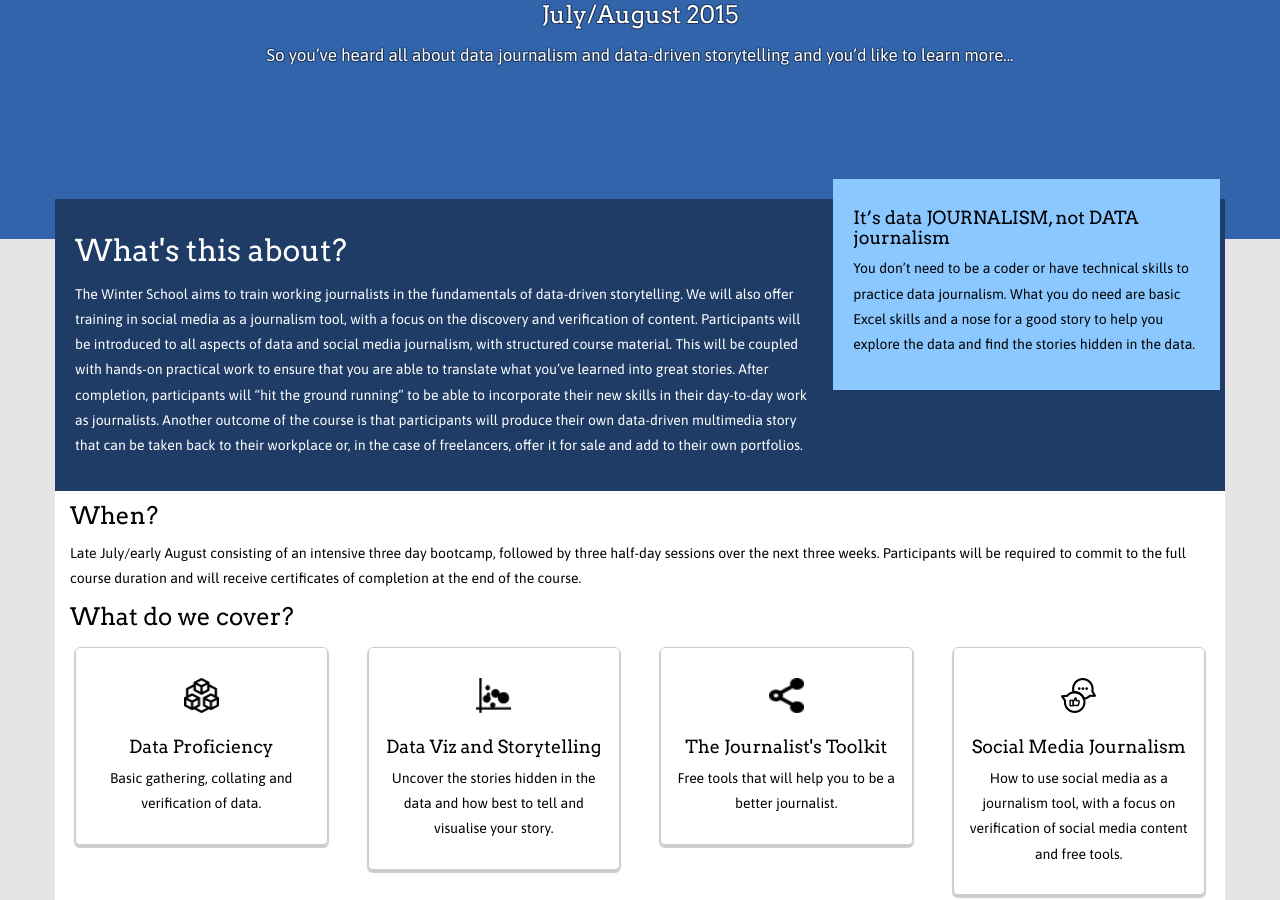
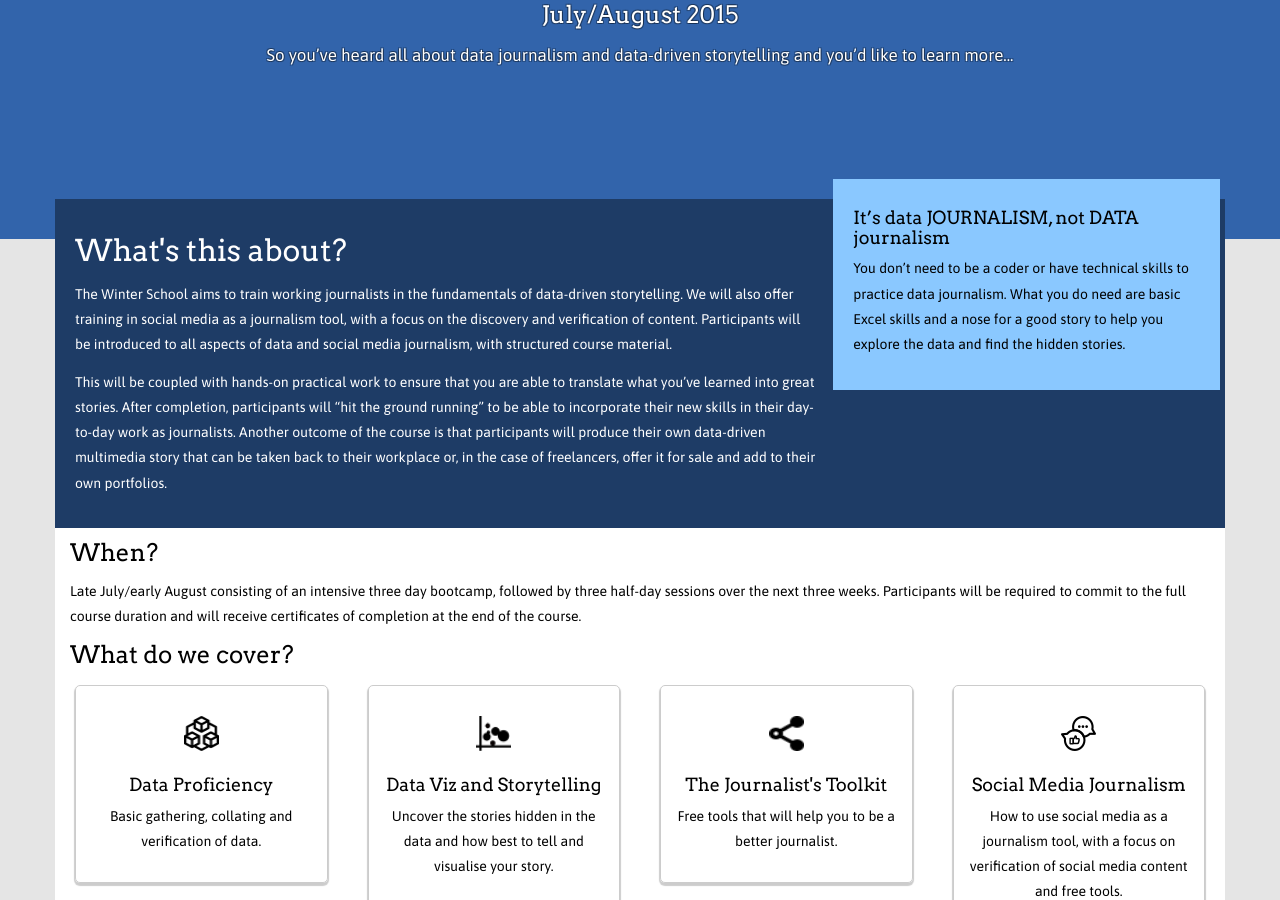
Before and after one commit to Code4SA/winterschool, a Jekyll site: the page built from index.html, in a window 1280 px wide and 900 px high, scrolled down 352 px. Built offline with Jekyll 4.4.1, drawn with Linux system fonts in a browser that asks for light colours.

Commit message:
copy changes

```diff
--- a/index.html
+++ b/index.html
@@ -15,7 +15,11 @@ title: Data Journalism Winter School
     <div class="row">
         <div class="col-sm-8">
             <h2>What's this about?</h2>
-            <p>The Winter School aims to train working journalists in the fundamentals of data-driven storytelling. We will also offer training in social media as a journalism tool, with a focus on the discovery and verification of content. Participants will be introduced to all aspects of data and social media journalism, with structured course material. This will be coupled with hands-on practical work to ensure that you are able to translate what you’ve learned into great stories. After completion, participants will “hit the ground running” to be able to incorporate their new skills in their day-to-day work as journalists. Another outcome of the course is that participants will produce their own data-driven multimedia story that can be taken back to their workplace or, in the case of freelancers, offer it for sale and add to their own portfolios.
+            <p>The Winter School aims to train working journalists in the fundamentals of data-driven storytelling. We will also offer training in social media as a journalism tool, with a focus on the discovery and verification of content. Participants will be introduced to all aspects of data and social media journalism, with structured course material.
+            </p>
+            <p>
+            </p>
+            <p>This will be coupled with hands-on practical work to ensure that you are able to translate what you’ve learned into great stories. After completion, participants will “hit the ground running” to be able to incorporate their new skills in their day-to-day work as journalists. Another outcome of the course is that participants will produce their own data-driven multimedia story that can be taken back to their workplace or, in the case of freelancers, offer it for sale and add to their own portfolios.
             </p>
         </div>
 
@@ -24,7 +28,7 @@ title: Data Journalism Winter School
 
             <p>
             You don’t need to be a coder or have technical skills to practice data journalism.
-            What you do need are basic Excel skills and a nose for a good story to help you explore the data and find the stories hidden in the data.
+            What you do need are basic Excel skills and a nose for a good story to help you explore the data and find the hidden stories.
             </p>
         </div>
     </div>
```
